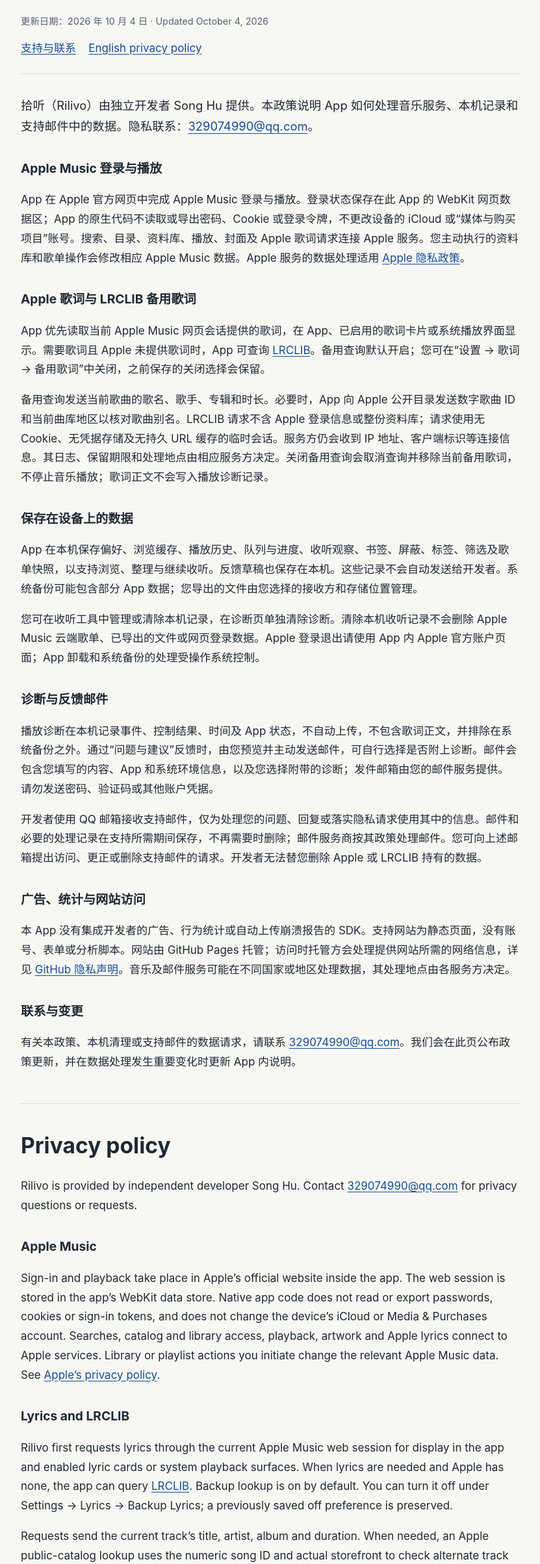
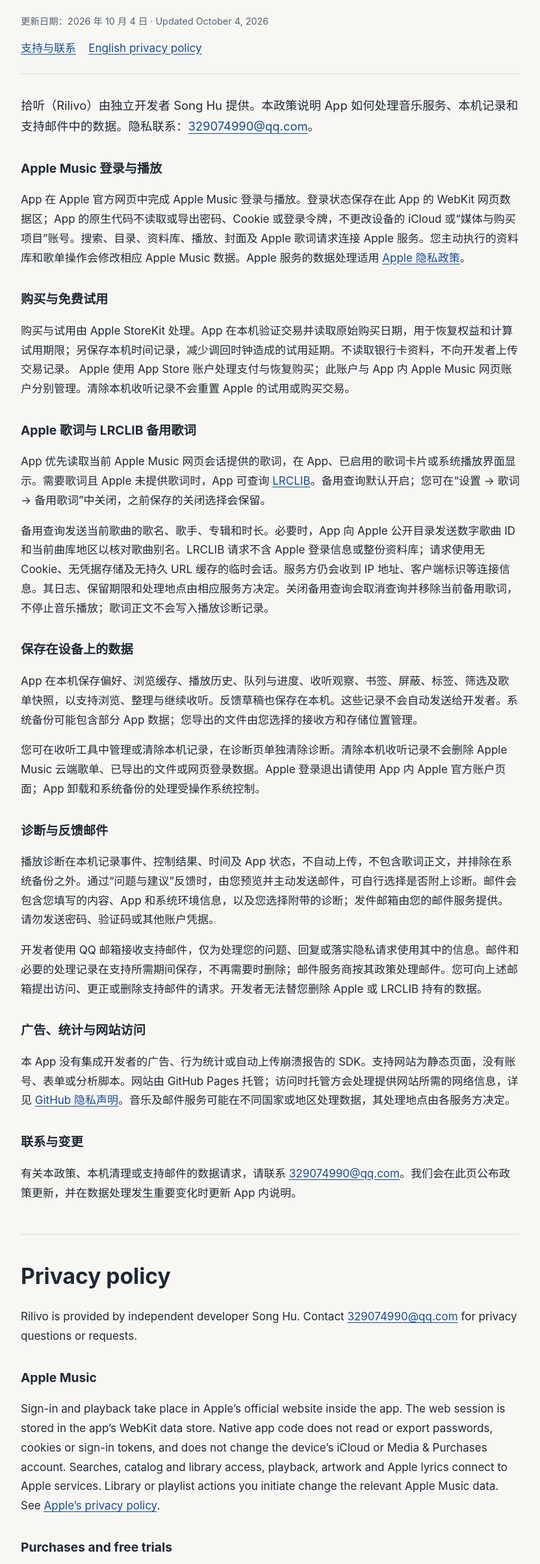
Before and after one commit to husongvip-cmd/rilivo-support, a plain HTML site: page privacy.html in a window 1280 px wide. Shown: the part 153-2560 px from the top of the page at 65% size, without its empty margins (224-1055 px from the left). Drawn offline with Linux system fonts and the light colour scheme.

Commit message:
Explain StoreKit purchases and seven-day trial privacy

```diff
--- a/privacy.html
+++ b/privacy.html
@@ -2,6 +2,7 @@
 <html lang="zh-Hans"><head><meta charset="utf-8"><meta name="viewport" content="width=device-width, initial-scale=1"><meta name="color-scheme" content="light dark"><title>拾听隐私政策 · Rilivo Privacy Policy</title><style>body{margin:0;background:#f8f7f4;color:#1f2933;font:17px/1.75 -apple-system,BlinkMacSystemFont,"Segoe UI",sans-serif}main{max-width:48rem;margin:auto;padding:3rem 1.3rem 4rem}header{border-bottom:1px solid #d9dde2;padding-bottom:1.5rem;margin-bottom:2rem}h1{font-size:2.1rem;line-height:1.2}h2{font-size:1.2rem;margin-top:2rem}a{color:#174d96;text-underline-offset:.2em}nav{display:flex;gap:1.2rem;flex-wrap:wrap}.meta,footer{color:#536272;font-size:.9rem}.lead{font-size:1.15rem}section[lang=en]{margin-top:3rem;border-top:1px solid #d9dde2;padding-top:1rem}li{margin:.4rem 0}footer{margin-top:3rem}a:focus-visible{outline:3px solid #174d96;outline-offset:4px}@media(prefers-color-scheme:dark){body{background:#141a22;color:#e3e9ef}a{color:#91bfff}.meta,footer{color:#aebccd}header,section[lang=en]{border-color:#394553}}</style></head><body><main><header><p class="meta">拾听 · Rilivo</p><h1>隐私政策</h1><p class="meta">更新日期：2026 年 10 月 4 日 · Updated October 4, 2026</p><nav aria-label="页面导航"><a href="./">支持与联系</a><a href="#english" lang="en">English privacy policy</a></nav></header>
 <p class="lead">拾听（Rilivo）由独立开发者 Song Hu 提供。本政策说明 App 如何处理音乐服务、本机记录和支持邮件中的数据。隐私联系：<a href="mailto:329074990@qq.com">329074990@qq.com</a>。</p>
 <h2>Apple Music 登录与播放</h2><p>App 在 Apple 官方网页中完成 Apple Music 登录与播放。登录状态保存在此 App 的 WebKit 网页数据区；App 的原生代码不读取或导出密码、Cookie 或登录令牌，不更改设备的 iCloud 或“媒体与购买项目”账号。搜索、目录、资料库、播放、封面及 Apple 歌词请求连接 Apple 服务。您主动执行的资料库和歌单操作会修改相应 Apple Music 数据。Apple 服务的数据处理适用 <a href="https://www.apple.com/legal/privacy/">Apple 隐私政策</a>。</p>
+<h2>购买与免费试用</h2><p>购买与试用由 Apple StoreKit 处理。App 在本机验证交易并读取原始购买日期，用于恢复权益和计算试用期限；另保存本机时间记录，减少调回时钟造成的试用延期。不读取银行卡资料，不向开发者上传交易记录。 Apple 使用 App Store 账户处理支付与恢复购买；此账户与 App 内 Apple Music 网页账户分别管理。清除本机收听记录不会重置 Apple 的试用或购买交易。</p>
 <h2>Apple 歌词与 LRCLIB 备用歌词</h2><p>App 优先读取当前 Apple Music 网页会话提供的歌词，在 App、已启用的歌词卡片或系统播放界面显示。需要歌词且 Apple 未提供歌词时，App 可查询 <a href="https://lrclib.net/">LRCLIB</a>。备用查询默认开启；您可在“设置 → 歌词 → 备用歌词”中关闭，之前保存的关闭选择会保留。</p><p>备用查询发送当前歌曲的歌名、歌手、专辑和时长。必要时，App 向 Apple 公开目录发送数字歌曲 ID 和当前曲库地区以核对歌曲别名。LRCLIB 请求不含 Apple 登录信息或整份资料库；请求使用无 Cookie、无凭据存储及无持久 URL 缓存的临时会话。服务方仍会收到 IP 地址、客户端标识等连接信息。其日志、保留期限和处理地点由相应服务方决定。关闭备用查询会取消查询并移除当前备用歌词，不停止音乐播放；歌词正文不会写入播放诊断记录。</p>
 <h2>保存在设备上的数据</h2><p>App 在本机保存偏好、浏览缓存、播放历史、队列与进度、收听观察、书签、屏蔽、标签、筛选及歌单快照，以支持浏览、整理与继续收听。反馈草稿也保存在本机。这些记录不会自动发送给开发者。系统备份可能包含部分 App 数据；您导出的文件由您选择的接收方和存储位置管理。</p><p>您可在收听工具中管理或清除本机记录，在诊断页单独清除诊断。清除本机收听记录不会删除 Apple Music 云端歌单、已导出的文件或网页登录数据。Apple 登录退出请使用 App 内 Apple 官方账户页面；App 卸载和系统备份的处理受操作系统控制。</p>
 <h2>诊断与反馈邮件</h2><p>播放诊断在本机记录事件、控制结果、时间及 App 状态，不自动上传，不包含歌词正文，并排除在系统备份之外。通过“问题与建议”反馈时，由您预览并主动发送邮件，可自行选择是否附上诊断。邮件会包含您填写的内容、App 和系统环境信息，以及您选择附带的诊断；发件邮箱由您的邮件服务提供。请勿发送密码、验证码或其他账户凭据。</p><p>开发者使用 QQ 邮箱接收支持邮件，仅为处理您的问题、回复或落实隐私请求使用其中的信息。邮件和必要的处理记录在支持所需期间保存，不再需要时删除；邮件服务商按其政策处理邮件。您可向上述邮箱提出访问、更正或删除支持邮件的请求。开发者无法替您删除 Apple 或 LRCLIB 持有的数据。</p>
@@ -9,6 +10,7 @@
 <h2>联系与变更</h2><p>有关本政策、本机清理或支持邮件的数据请求，请联系 <a href="mailto:329074990@qq.com">329074990@qq.com</a>。我们会在此页公布政策更新，并在数据处理发生重要变化时更新 App 内说明。</p>
 <section id="english" lang="en"><h1>Privacy policy</h1><p>Rilivo is provided by independent developer Song Hu. Contact <a href="mailto:329074990@qq.com">329074990@qq.com</a> for privacy questions or requests.</p>
 <h2>Apple Music</h2><p>Sign-in and playback take place in Apple’s official website inside the app. The web session is stored in the app’s WebKit data store. Native app code does not read or export passwords, cookies or sign-in tokens, and does not change the device’s iCloud or Media &amp; Purchases account. Searches, catalog and library access, playback, artwork and Apple lyrics connect to Apple services. Library or playlist actions you initiate change the relevant Apple Music data. See <a href="https://www.apple.com/legal/privacy/">Apple’s privacy policy</a>.</p>
+<h2>Purchases and free trials</h2><p>Apple StoreKit handles purchases and trials. The app verifies transactions on-device and reads the original purchase date to restore access and calculate the trial period. It also stores a local time record to limit trial extensions caused by setting the clock back. Card details are not read, and transaction records are not uploaded to the developer. Apple uses your App Store account for payment and purchase restoration, separately from the Apple Music web account inside this app. Clearing local listening records does not reset Apple’s trial or purchase transactions.</p>
 <h2>Lyrics and LRCLIB</h2><p>Rilivo first requests lyrics through the current Apple Music web session for display in the app and enabled lyric cards or system playback surfaces. When lyrics are needed and Apple has none, the app can query <a href="https://lrclib.net/">LRCLIB</a>. Backup lookup is on by default. You can turn it off under Settings → Lyrics → Backup Lyrics; a previously saved off preference is preserved.</p><p>Requests send the current track’s title, artist, album and duration. When needed, an Apple public-catalog lookup uses the numeric song ID and actual storefront to check alternate track names. LRCLIB requests do not include your Apple sign-in information or full library. They use an ephemeral session without cookies, credential storage or a persistent URL cache. Providers still receive network information such as your IP address and client identification. Their logging, retention and processing locations are controlled by those providers. Turning backup lookup off cancels requests and removes the current backup lyrics without stopping music. Lyrics text is not written to playback diagnostics.</p>
 <h2>On-device records</h2><p>Preferences, browsing cache, playback history, queue and progress, listening observations, bookmarks, blocked items, tags, filters, playlist snapshots and feedback drafts are stored on your device. Rilivo does not automatically send these records to the developer. System backups may include some app data. Files you export are controlled by the destination you choose.</p><p>You can manage or clear local listening records in Listening Tools, and clear diagnostics separately. Clearing local listening records does not delete Apple Music cloud playlists, previously exported files or web sign-in data. Use Apple’s account page inside the app to sign out. App removal and backups are managed by the operating system.</p>
 <h2>Diagnostics and support email</h2><p>Playback diagnostics stay on-device and record events, control results, timing and app state. They are not uploaded automatically, do not contain lyrics text, and are excluded from system backups. If you contact support, you review and send the email yourself and choose whether to include diagnostics. The message contains your text, app and system context, and the diagnostic information you select; your email provider supplies your sender address. Do not send passwords, verification codes or account credentials.</p><p>The developer receives support mail through QQ Mail and uses it only to address your request, reply or handle a privacy request. Messages and necessary handling records are retained while needed for support and deleted when no longer needed. Email providers process messages under their own policies. Contact the address above to request access, correction or deletion of support correspondence. The developer cannot delete data held by Apple or LRCLIB on your behalf.</p>
```
